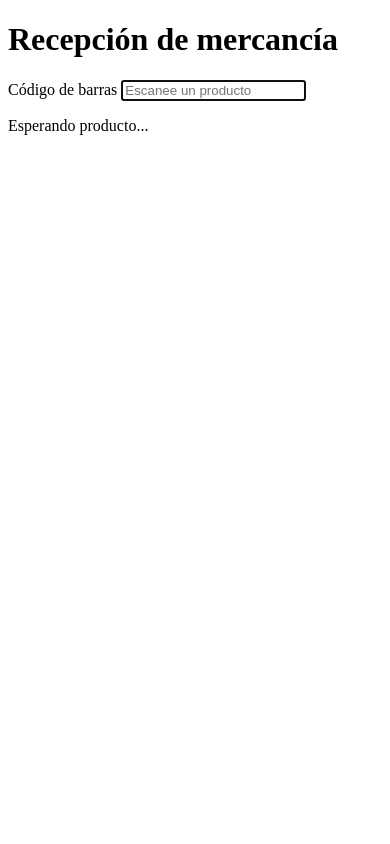
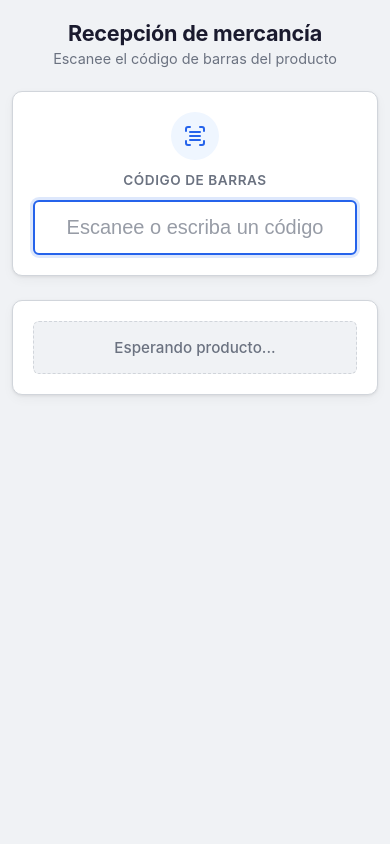
Before and after one commit to Hulunte/inventory-system, a Flask app: page / in a window 390 px wide. Run offline with Flask 3, Linux system fonts and the light colour scheme.

Commit message:
feat: redesign reception interface

```diff
--- /dev/null
+++ b/app/static/css/reception.css
@@ -0,0 +1,419 @@
+/* ============================================================
+   Reception - Warehouse Inventory System
+   ============================================================ */
+
+/* ---------- Reset & Base ---------- */
+
+*,
+*::before,
+*::after {
+    box-sizing: border-box;
+    margin: 0;
+    padding: 0;
+}
+
+:root {
+    --clr-bg: #f0f2f5;
+    --clr-surface: #ffffff;
+    --clr-text: #1a1a2e;
+    --clr-text-muted: #6b7280;
+    --clr-border: #d1d5db;
+    --clr-primary: #2563eb;
+    --clr-primary-hover: #1d4ed8;
+    --clr-primary-light: #eff6ff;
+    --clr-success: #16a34a;
+    --clr-success-bg: #f0fdf4;
+    --clr-success-border: #bbf7d0;
+    --clr-error: #dc2626;
+    --clr-error-bg: #fef2f2;
+    --clr-error-border: #fecaca;
+    --clr-warning-bg: #fffbeb;
+    --clr-warning-border: #fde68a;
+    --radius: 10px;
+    --radius-sm: 6px;
+    --shadow: 0 1px 3px rgba(0, 0, 0, 0.08), 0 4px 12px rgba(0, 0, 0, 0.04);
+    --shadow-lg: 0 4px 24px rgba(0, 0, 0, 0.1);
+    --transition: 0.2s ease;
+}
+
+html {
+    font-size: 16px;
+    -webkit-font-smoothing: antialiased;
+    -moz-osx-font-smoothing: grayscale;
+}
+
+body {
+    font-family: -apple-system, BlinkMacSystemFont, "Segoe UI", Roboto, Oxygen,
+        Ubuntu, Cantarell, sans-serif;
+    background-color: var(--clr-bg);
+    color: var(--clr-text);
+    min-height: 100vh;
+    display: flex;
+    flex-direction: column;
+    align-items: center;
+    padding: 2rem 1rem;
+}
+
+/* ---------- Layout ---------- */
+
+.reception-wrapper {
+    width: 100%;
+    max-width: 640px;
+    display: flex;
+    flex-direction: column;
+    gap: 1.5rem;
+}
+
+/* ---------- Header ---------- */
+
+.reception-header {
+    text-align: center;
+}
+
+.reception-header__title {
+    font-size: 1.6rem;
+    font-weight: 700;
+    color: var(--clr-text);
+    letter-spacing: -0.01em;
+}
+
+.reception-header__subtitle {
+    font-size: 0.9rem;
+    color: var(--clr-text-muted);
+    margin-top: 0.25rem;
+}
+
+/* ---------- Card ---------- */
+
+.card {
+    background: var(--clr-surface);
+    border: 1px solid var(--clr-border);
+    border-radius: var(--radius);
+    box-shadow: var(--shadow);
+    padding: 1.75rem;
+}
+
+/* ---------- Scanner Zone ---------- */
+
+.scanner-zone {
+    display: flex;
+    flex-direction: column;
+    align-items: center;
+    gap: 0.75rem;
+}
+
+.scanner-zone__icon {
+    width: 48px;
+    height: 48px;
+    display: flex;
+    align-items: center;
+    justify-content: center;
+    background: var(--clr-primary-light);
+    border-radius: 50%;
+    color: var(--clr-primary);
+    flex-shrink: 0;
+}
+
+.scanner-zone__icon svg {
+    width: 24px;
+    height: 24px;
+}
+
+.scanner-zone__label {
+    font-size: 0.85rem;
+    font-weight: 600;
+    color: var(--clr-text-muted);
+    text-transform: uppercase;
+    letter-spacing: 0.04em;
+}
+
+.scanner-zone__input {
+    width: 100%;
+    font-size: 1.25rem;
+    padding: 0.875rem 1rem;
+    border: 2px solid var(--clr-border);
+    border-radius: var(--radius-sm);
+    text-align: center;
+    outline: none;
+    transition: border-color var(--transition), box-shadow var(--transition);
+    background: var(--clr-surface);
+    color: var(--clr-text);
+}
+
+.scanner-zone__input::placeholder {
+    color: var(--clr-text-muted);
+    opacity: 0.7;
+}
+
+.scanner-zone__input:focus {
+    border-color: var(--clr-primary);
+    box-shadow: 0 0 0 3px rgba(37, 99, 235, 0.15);
+}
+
+/* ---------- Status Messages ---------- */
+
+.status-message {
+    display: flex;
+    align-items: center;
+    justify-content: center;
+    gap: 0.625rem;
+    padding: 1rem 1.25rem;
+    border-radius: var(--radius-sm);
+    font-size: 0.95rem;
+    font-weight: 500;
+    text-align: center;
+    width: 100%;
+}
+
+.status-message--loading {
+    background: var(--clr-primary-light);
+    color: var(--clr-primary);
+    border: 1px solid #bfdbfe;
+}
+
+.status-message--error {
+    background: var(--clr-error-bg);
+    color: var(--clr-error);
+    border: 1px solid var(--clr-error-border);
+}
+
+.status-message--idle {
+    background: var(--clr-bg);
+    color: var(--clr-text-muted);
+    border: 1px dashed var(--clr-border);
+}
+
+/* Spinner */
+
+.spinner {
+    width: 20px;
+    height: 20px;
+    border: 2.5px solid rgba(37, 99, 235, 0.25);
+    border-top-color: var(--clr-primary);
+    border-radius: 50%;
+    animation: spin 0.7s linear infinite;
+    flex-shrink: 0;
+}
+
+@keyframes spin {
+    to {
+        transform: rotate(360deg);
+    }
+}
+
+/* ---------- Product Card ---------- */
+
+.product-card {
+    display: flex;
+    flex-direction: column;
+    gap: 1.25rem;
+}
+
+.product-card__name {
+    font-size: 1.35rem;
+    font-weight: 700;
+    color: var(--clr-text);
+    line-height: 1.3;
+}
+
+.product-card__details {
+    display: grid;
+    grid-template-columns: 1fr 1fr;
+    gap: 0.75rem;
+}
+
+.product-card__detail {
+    display: flex;
+    flex-direction: column;
+    gap: 0.15rem;
+}
+
+.product-card__detail--full {
+    grid-column: 1 / -1;
+}
+
+.product-card__label {
+    font-size: 0.75rem;
+    font-weight: 600;
+    color: var(--clr-text-muted);
+    text-transform: uppercase;
+    letter-spacing: 0.04em;
+}
+
+.product-card__value {
+    font-size: 1rem;
+    font-weight: 500;
+    color: var(--clr-text);
+}
+
+/* Stock highlight */
+
+.stock-display {
+    display: flex;
+    align-items: baseline;
+    gap: 0.35rem;
+}
+
+.stock-display__number {
+    font-size: 2rem;
+    font-weight: 800;
+    color: var(--clr-success);
+    line-height: 1;
+}
+
+.stock-display__unit {
+    font-size: 0.85rem;
+    font-weight: 500;
+    color: var(--clr-text-muted);
+}
+
+/* ---------- Receipt Form ---------- */
+
+.receipt-form {
+    display: flex;
+    flex-direction: column;
+    gap: 0.75rem;
+    padding-top: 1rem;
+    border-top: 1px solid var(--clr-border);
+}
+
+.receipt-form__label {
+    font-size: 0.85rem;
+    font-weight: 600;
+    color: var(--clr-text-muted);
+    text-transform: uppercase;
+    letter-spacing: 0.04em;
+}
+
+.receipt-form__input {
+    width: 100%;
+    font-size: 1.5rem;
+    font-weight: 700;
+    padding: 0.875rem 1rem;
+    border: 2px solid var(--clr-border);
+    border-radius: var(--radius-sm);
+    text-align: center;
+    outline: none;
+    transition: border-color var(--transition), box-shadow var(--transition);
+    background: var(--clr-surface);
+    color: var(--clr-text);
+    -moz-appearance: textfield;
+}
+
+.receipt-form__input::-webkit-outer-spin-button,
+.receipt-form__input::-webkit-inner-spin-button {
+    -webkit-appearance: none;
+    margin: 0;
+}
+
+.receipt-form__input:focus {
+    border-color: var(--clr-primary);
+    box-shadow: 0 0 0 3px rgba(37, 99, 235, 0.15);
+}
+
+.receipt-form__button {
+    width: 100%;
+    padding: 0.875rem 1rem;
+    font-size: 1rem;
+    font-weight: 700;
+    color: #ffffff;
+    background: var(--clr-primary);
+    border: none;
+    border-radius: var(--radius-sm);
+    cursor: pointer;
+    transition: background var(--transition), opacity var(--transition);
+    letter-spacing: 0.01em;
+}
+
+.receipt-form__button:hover {
+    background: var(--clr-primary-hover);
+}
+
+.receipt-form__button:active {
+    transform: scale(0.985);
+}
+
+.receipt-form__button:disabled {
+    opacity: 0.55;
+    cursor: not-allowed;
+}
+
+/* ---------- Success Message ---------- */
+
+.success-card {
+    display: flex;
+    flex-direction: column;
+    align-items: center;
+    gap: 0.75rem;
+    text-align: center;
+}
+
+.success-card__icon {
+    width: 52px;
+    height: 52px;
+    display: flex;
+    align-items: center;
+    justify-content: center;
+    background: var(--clr-success-bg);
+    border: 2px solid var(--clr-success-border);
+    border-radius: 50%;
+    color: var(--clr-success);
+}
+
+.success-card__icon svg {
+    width: 28px;
+    height: 28px;
+}
+
+.success-card__title {
+    font-size: 1.15rem;
+    font-weight: 700;
+    color: var(--clr-success);
+}
+
+.success-card__details {
+    display: flex;
+    flex-direction: column;
+    gap: 0.25rem;
+    font-size: 0.95rem;
+    color: var(--clr-text);
+}
+
+.success-card__details strong {
+    color: var(--clr-text-muted);
+    font-weight: 600;
+}
+
+.success-card__hint {
+    font-size: 0.85rem;
+    color: var(--clr-text-muted);
+    margin-top: 0.25rem;
+}
+
+/* ---------- Responsive ---------- */
+
+@media (max-width: 480px) {
+    body {
+        padding: 1.25rem 0.75rem;
+    }
+
+    .card {
+        padding: 1.25rem;
+    }
+
+    .reception-header__title {
+        font-size: 1.35rem;
+    }
+
+    .product-card__details {
+        grid-template-columns: 1fr;
+    }
+
+    .stock-display__number {
+        font-size: 1.6rem;
+    }
+
+    .receipt-form__input {
+        font-size: 1.25rem;
+    }
+}
--- a/app/static/js/reception.js
+++ b/app/static/js/reception.js
@@ -14,7 +14,12 @@ barcodeInput.addEventListener("keydown", async (event) => {
         return;
     }
 
-    productInfo.innerHTML = "<p>Buscando producto...</p>";
+    productInfo.innerHTML = `
+        <div class="status-message status-message--loading">
+            <span class="spinner"></span>
+            Buscando producto...
+        </div>
+    `;
 
     try {
         const response = await fetch(
@@ -23,8 +28,10 @@ barcodeInput.addEventListener("keydown", async (event) => {
 
         if (response.status === 404) {
             productInfo.innerHTML = `
-                <p>Producto no encontrado.</p>
+                <div class="status-message status-message--error">
+                    <p><strong>Producto no encontrado.</strong></p>
                     <p>Código: ${barcode}</p>
+                </div>
             `;
 
             barcodeInput.select();
@@ -43,7 +50,9 @@ barcodeInput.addEventListener("keydown", async (event) => {
         console.error(error);
 
         productInfo.innerHTML = `
-            <p>No fue posible consultar el producto.</p>
+            <div class="status-message status-message--error">
+                No fue posible consultar el producto.
+            </div>
         `;
     }
 });
@@ -62,28 +71,36 @@ async function showProduct(product) {
         const inventory = await response.json();
 
         productInfo.innerHTML = `
-            <h2>${product.name}</h2>
+            <div class="product-card">
+                <h2 class="product-card__name">${product.name}</h2>
 
-            <p>
-                <strong>Código:</strong>
-                ${product.barcode}
-            </p>
+                <div class="product-card__details">
+                    <div class="product-card__detail">
+                        <span class="product-card__label">Código</span>
+                        <span class="product-card__value">${product.barcode}</span>
+                    </div>
 
-            <p>
-                <strong>Unidad:</strong>
-                ${product.unit}
-            </p>
+                    <div class="product-card__detail">
+                        <span class="product-card__label">Unidad</span>
+                        <span class="product-card__value">${product.unit}</span>
+                    </div>
 
-            <p>
-                <strong>Stock actual:</strong>
-                ${inventory.stock}
-            </p>
+                    <div class="product-card__detail product-card__detail--full">
+                        <span class="product-card__label">Stock actual</span>
+                        <div class="stock-display">
+                            <span class="stock-display__number">${inventory.stock}</span>
+                            <span class="stock-display__unit">${product.unit}</span>
+                        </div>
+                    </div>
+                </div>
 
-            <label for="quantity">
+                <div class="receipt-form">
+                    <label class="receipt-form__label" for="quantity">
                         Cantidad recibida
                     </label>
 
                     <input
+                        class="receipt-form__input"
                         type="number"
                         id="quantity"
                         min="1"
@@ -92,11 +109,14 @@ async function showProduct(product) {
                     >
 
                     <button
+                        class="receipt-form__button"
                         type="button"
                         id="register-receipt"
                     >
                         Registrar entrada
                     </button>
+                </div>
+            </div>
         `;
 
 
@@ -148,21 +168,20 @@ async function showProduct(product) {
                 }
 
                 productInfo.innerHTML = `
-            <h2>Entrada registrada correctamente</h2>
-
-            <p>
-                <strong>Producto:</strong>
-                ${product.name}
-            </p>
-
-            <p>
-                <strong>Cantidad recibida:</strong>
-                ${quantity}
-            </p>
-
-            <p>
-                Preparado para el siguiente producto.
-            </p>
+                    <div class="success-card">
+                        <div class="success-card__icon">
+                            <svg xmlns="http://www.w3.org/2000/svg" viewBox="0 0 24 24" fill="none"
+                                stroke="currentColor" stroke-width="2.5" stroke-linecap="round" stroke-linejoin="round">
+                                <polyline points="20 6 9 17 4 12" />
+                            </svg>
+                        </div>
+                        <h2 class="success-card__title">Entrada registrada correctamente</h2>
+                        <div class="success-card__details">
+                            <p><strong>Producto:</strong> ${product.name}</p>
+                            <p><strong>Cantidad recibida:</strong> ${quantity}</p>
+                        </div>
+                        <p class="success-card__hint">Preparado para el siguiente producto.</p>
+                    </div>
                 `;
 
                 barcodeInput.value = "";
@@ -187,9 +206,9 @@ async function showProduct(product) {
         console.error(error);
 
         productInfo.innerHTML = `
-            <p>
+            <div class="status-message status-message--error">
                 Producto encontrado, pero no fue posible consultar el stock.
-            </p>
+            </div>
         `;
     }
 }
--- a/app/templates/reception.html
+++ b/app/templates/reception.html
@@ -6,18 +6,43 @@
     <meta name="viewport" content="width=device-width, initial-scale=1.0">
 
     <title>Recepción de mercancía</title>
+
+    <link rel="stylesheet" href="{{ url_for('static', filename='css/reception.css') }}">
 </head>
 
 <body>
 
-    <h1>Recepción de mercancía</h1>
+    <div class="reception-wrapper">
 
-    <label for="barcode">Código de barras</label>
+        <header class="reception-header">
+            <h1 class="reception-header__title">Recepción de mercancía</h1>
+            <p class="reception-header__subtitle">Escanee el código de barras del producto</p>
+        </header>
 
-    <input type="text" id="barcode" placeholder="Escanee un producto" autocomplete="off" autofocus>
+        <section class="card scanner-zone">
+            <div class="scanner-zone__icon">
+                <svg xmlns="http://www.w3.org/2000/svg" viewBox="0 0 24 24" fill="none"
+                    stroke="currentColor" stroke-width="2" stroke-linecap="round" stroke-linejoin="round">
+                    <path d="M3 7V5a2 2 0 0 1 2-2h2" />
+                    <path d="M17 3h2a2 2 0 0 1 2 2v2" />
+                    <path d="M21 17v2a2 2 0 0 1-2 2h-2" />
+                    <path d="M7 21H5a2 2 0 0 1-2-2v-2" />
+                    <line x1="7" y1="12" x2="17" y2="12" />
+                    <line x1="7" y1="8" x2="17" y2="8" />
+                    <line x1="7" y1="16" x2="17" y2="16" />
+                </svg>
+            </div>
+            <label class="scanner-zone__label" for="barcode">Código de barras</label>
+            <input class="scanner-zone__input" type="text" id="barcode"
+                placeholder="Escanee o escriba un código" autocomplete="off" autofocus>
+        </section>
 
-    <div id="product-info">
-        <p>Esperando producto...</p>
+        <div id="product-info" class="card">
+            <div class="status-message status-message--idle">
+                Esperando producto...
+            </div>
+        </div>
+
     </div>
 
     <script src="{{ url_for('static', filename='js/reception.js') }}"></script>
```
Also changed, not shown: AGENTS.md (+98 -0 lines). Lines whose indentation alone changed are shown as unchanged.
